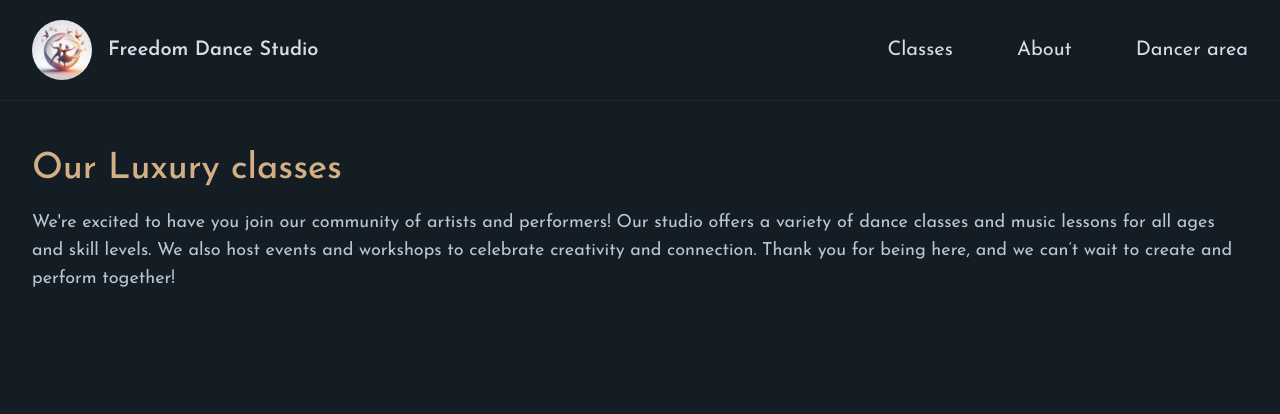
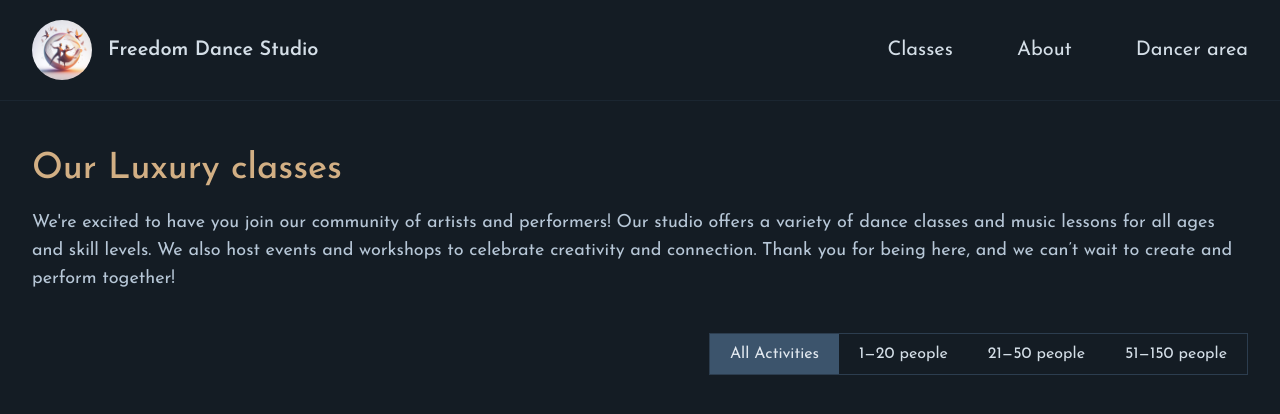
Before and after one commit to stevensonsaintlaurent/freedom-dance-next-update, a Next.js app: page /classes in a window 1280 px wide. Shown: the top 414 px of the page. Built offline with nearby package versions, Linux system fonts and the light colour scheme; no server answers; the database is empty.

Commit message:
searchParams from server and from client

```diff
--- a/app/_components/ClassList.js
+++ b/app/_components/ClassList.js
@@ -10,7 +10,7 @@ export const metadata = {
   title: "Classes",
 };
 
-async function ClassList() {
+async function ClassList({ filter }) {
   // const [classes, setClasses] = useState([]);
   // const [loading, setLoading] = useState(true);
   // const [error, setError] = useState(null);
@@ -33,9 +33,20 @@ async function ClassList() {
   const classes = await getData();
 
   if (!classes.length) return null;
+  let displayedClasses;
+  if (filter === "all") displayedClasses = classes;
+  if (filter === "small")
+    displayedClasses = classes.filter((c) => c.maxCapacity <= 20);
+  if (filter === "medium")
+    displayedClasses = classes.filter(
+      (c) => c.maxCapacity > 20 && c.maxCapacity <= 50,
+    );
+  if (filter === "large")
+    displayedClasses = classes.filter((c) => c.maxCapacity >= 150);
+
   return (
     <div className="grid sm:grid-cols-1 md:grid-cols-2 gap-8 lg:gap-12 xl:gap-14">
-      {classes.map((danceClass) => (
+      {displayedClasses.map((danceClass) => (
         <ClasseCard danceClass={danceClass} key={danceClass.id} />
       ))}
     </div>
--- /dev/null
+++ b/app/_components/Filter.js
@@ -0,0 +1,66 @@
+"use client";
+
+import { usePathname, useRouter, useSearchParams } from "next/navigation";
+
+function Filter() {
+  const searchParams = useSearchParams();
+  const router = useRouter();
+  const pathname = usePathname();
+
+  const activeFilter = searchParams.get("capacity") ?? "all";
+
+  function handleFilter(filter) {
+    const params = new URLSearchParams(searchParams);
+    params.set("capacity", filter);
+    router.replace(`${pathname}?${params.toString()}`, { scroll: false });
+  }
+  return (
+    <div className="border border-primary-800 flex">
+      <Button
+        filter="all"
+        handleFilter={handleFilter}
+        activeFilter={activeFilter}
+      >
+        All Activities
+      </Button>
+
+      <Button
+        filter="small"
+        handleFilter={handleFilter}
+        activeFilter={activeFilter}
+      >
+        1&mdash;20 people
+      </Button>
+
+      <Button
+        filter="medium"
+        handleFilter={handleFilter}
+        activeFilter={activeFilter}
+      >
+        21&mdash;50 people
+      </Button>
+
+      <Button
+        filter="large"
+        handleFilter={handleFilter}
+        activeFilter={activeFilter}
+      >
+        51&mdash;150 people
+      </Button>
+    </div>
+  );
+}
+
+function Button({ filter, handleFilter, activeFilter, children }) {
+  return (
+    <button
+      className={`px-5 py-2 hover:bg-primary-700 ${
+        activeFilter === filter ? "bg-primary-700 text-primary-50" : ""
+      }`}
+      onClick={() => handleFilter(filter)}
+    >
+      {children}
+    </button>
+  );
+}
+export default Filter;
--- a/app/classes/page.js
+++ b/app/classes/page.js
@@ -1,6 +1,7 @@
 import { Suspense } from "react";
 import ClassList from "../_components/ClassList";
 import Spinner from "../_components/Spinner";
+import Filter from "../_components/Filter";
 
 export const revalidate = 3600;
 
@@ -8,7 +9,10 @@ export const metadata = {
   title: "Classes",
 };
 
-export default function Page() {
+export default function Page({ searchParams }) {
+  console.log("searchParams in page:", searchParams);
+  const filter = searchParams?.capacity ?? "all";
+
   return (
     <div>
       <h1 className="text-4xl mb-5 text-accent-400 font-medium">
@@ -21,8 +25,11 @@ export default function Page() {
         to celebrate creativity and connection. Thank you for being here, and we
         can’t wait to create and perform together!
       </p>
-      <Suspense fallback={<Spinner />}>
-        <ClassList />
+      <div className="flex justify-end mb-8">
+        <Filter />
+      </div>
+      <Suspense fallback={<Spinner />} key={filter}>
+        <ClassList filter={filter} />
       </Suspense>
     </div>
   );
```
